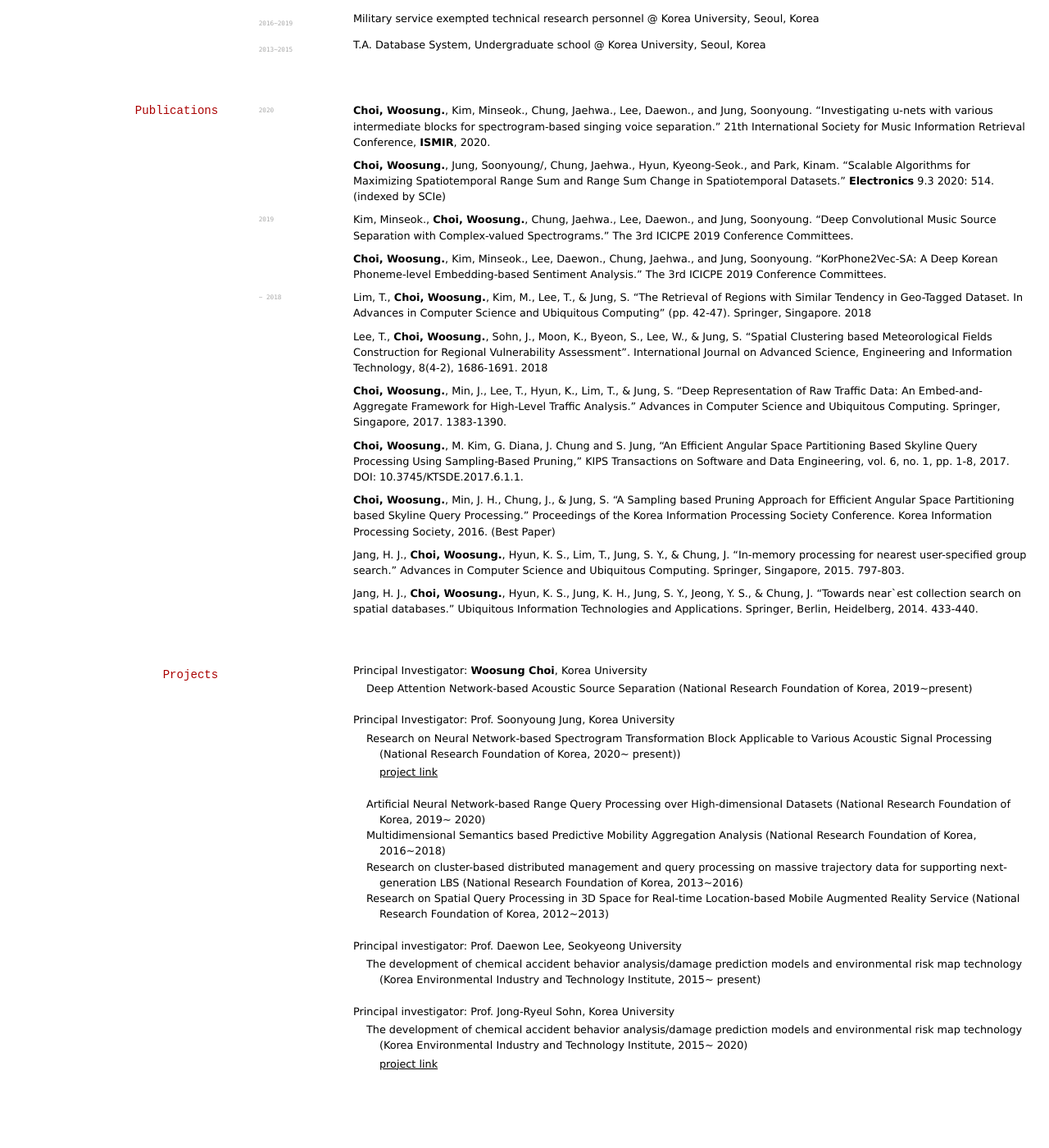
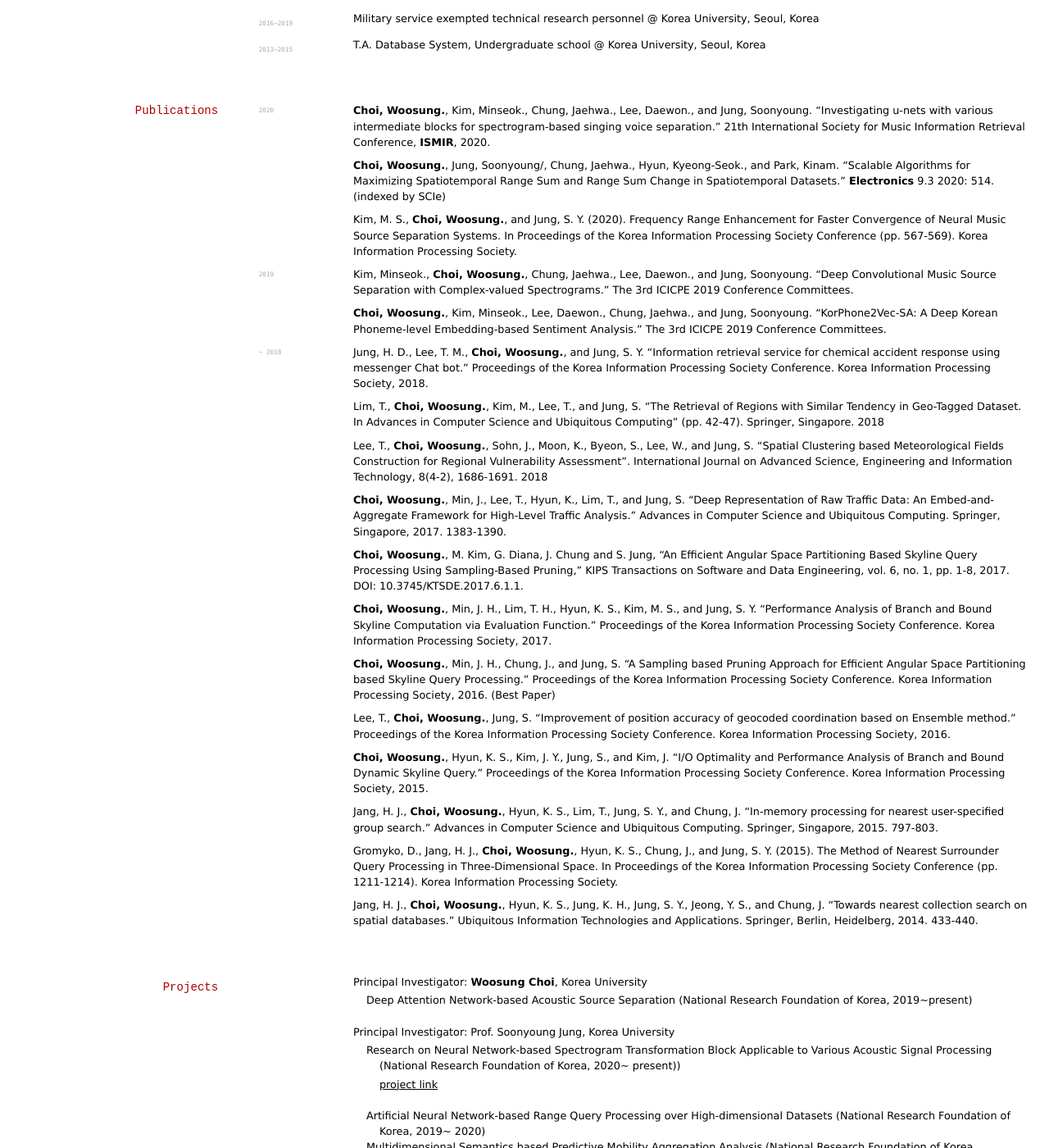
Before and after one commit to ws-choi/cv, a Jekyll site: the page built from index.md, in a window 1280 px wide and 1400 px high, scrolled down 994 px. Shown: the whole window at 82% size. Built offline with Jekyll 4.4.1, drawn with Linux system fonts in a browser that asks for light colours; before the commit the page ends 2320 px from its top, so only the background shows below that; some of the changed text lies outside the part shown.

Commit message:
Update index.md

```diff
--- a/index.md
+++ b/index.md
@@ -47,7 +47,7 @@ Korea University, Seoul, Korea
     - [Locality-Sensitive Neighborhood Component Analysis for Preserving Class Neighborhood Structure](https://1drv.ms/p/s!AszT-SZB_jBylxqwb5M7jddIE9Tk?e=6dOqAG)
 
 - Best Paper (Korea Information Processing Society Conference):
-    - **Choi, Woosung.**, W. S., Min, J. H., Chung, J., & Jung, S. "A Sampling based Pruning Approach for Efficient Angular Space Partitioning based Skyline Query Processing." Proceedings of the Korea Information Processing Society Conference. Korea Information Processing Society, 2016.
+    - **Choi, Woosung.**, W. S., Min, J. H., Chung, J., and Jung, S. "A Sampling based Pruning Approach for Efficient Angular Space Partitioning based Skyline Query Processing." Proceedings of the Korea Information Processing Society Conference. Korea Information Processing Society, 2016.
 
 `2014`
 - Scholarship supported by Korea University
@@ -83,25 +83,38 @@ Korea University, Seoul, Korea
 
 **Choi, Woosung.**, Jung, Soonyoung/, Chung, Jaehwa., Hyun, Kyeong-Seok., and Park, Kinam. "Scalable Algorithms for Maximizing Spatiotemporal Range Sum and Range Sum Change in Spatiotemporal Datasets." **Electronics** 9.3 2020: 514. (indexed by SCIe)
 
+Kim, M. S., **Choi, Woosung.**, and Jung, S. Y. (2020). Frequency Range Enhancement for Faster Convergence of Neural Music Source Separation Systems. In Proceedings of the Korea Information Processing Society Conference (pp. 567-569). Korea Information Processing Society.
+
 `2019`
 Kim, Minseok., **Choi, Woosung.**, Chung, Jaehwa., Lee, Daewon., and Jung, Soonyoung. "Deep Convolutional Music Source Separation with Complex-valued Spectrograms." The 3rd ICICPE 2019 Conference Committees.
 
 **Choi, Woosung.**, Kim, Minseok., Lee, Daewon., Chung, Jaehwa., and Jung, Soonyoung. "KorPhone2Vec-SA: A Deep Korean Phoneme-level Embedding-based Sentiment Analysis." The 3rd ICICPE 2019 Conference Committees.
 
 `~ 2018`
-Lim, T., **Choi, Woosung.**, Kim, M., Lee, T., & Jung, S. "The Retrieval of Regions with Similar Tendency in Geo-Tagged Dataset. In Advances in Computer Science and Ubiquitous Computing" (pp. 42-47). Springer, Singapore. 2018
 
-Lee, T., **Choi, Woosung.**, Sohn, J., Moon, K., Byeon, S., Lee, W., & Jung, S. "Spatial Clustering based Meteorological Fields Construction for Regional Vulnerability Assessment". International Journal on Advanced Science, Engineering and Information Technology, 8(4-2), 1686-1691. 2018
+Jung, H. D., Lee, T. M., **Choi, Woosung.**, and Jung, S. Y. "Information retrieval service for chemical accident response using messenger Chat bot." Proceedings of the Korea Information Processing Society Conference. Korea Information Processing Society, 2018.
 
-**Choi, Woosung.**, Min, J., Lee, T., Hyun, K., Lim, T., & Jung, S. "Deep Representation of Raw Traffic Data: An Embed-and-Aggregate Framework for High-Level Traffic Analysis." Advances in Computer Science and Ubiquitous Computing. Springer, Singapore, 2017. 1383-1390.
+Lim, T., **Choi, Woosung.**, Kim, M., Lee, T., and Jung, S. "The Retrieval of Regions with Similar Tendency in Geo-Tagged Dataset. In Advances in Computer Science and Ubiquitous Computing" (pp. 42-47). Springer, Singapore. 2018
+
+Lee, T., **Choi, Woosung.**, Sohn, J., Moon, K., Byeon, S., Lee, W., and Jung, S. "Spatial Clustering based Meteorological Fields Construction for Regional Vulnerability Assessment". International Journal on Advanced Science, Engineering and Information Technology, 8(4-2), 1686-1691. 2018
+
+**Choi, Woosung.**, Min, J., Lee, T., Hyun, K., Lim, T., and Jung, S. "Deep Representation of Raw Traffic Data: An Embed-and-Aggregate Framework for High-Level Traffic Analysis." Advances in Computer Science and Ubiquitous Computing. Springer, Singapore, 2017. 1383-1390.
 
 **Choi, Woosung.**, M. Kim, G. Diana, J. Chung and S. Jung, "An Efficient Angular Space Partitioning Based Skyline Query Processing Using Sampling-Based Pruning," KIPS Transactions on Software and Data Engineering, vol. 6, no. 1, pp. 1-8, 2017. DOI: 10.3745/KTSDE.2017.6.1.1.
 
-**Choi, Woosung.**,  Min, J. H., Chung, J., & Jung, S. "A Sampling based Pruning Approach for Efficient Angular Space Partitioning based Skyline Query Processing." Proceedings of the Korea Information Processing Society Conference. Korea Information Processing Society, 2016. (Best Paper)
+**Choi, Woosung.**, Min, J. H., Lim, T. H., Hyun, K. S., Kim, M. S., and Jung, S. Y. "Performance Analysis of Branch and Bound Skyline Computation via Evaluation Function." Proceedings of the Korea Information Processing Society Conference. Korea Information Processing Society, 2017.
 
-Jang, H. J., **Choi, Woosung.**, Hyun, K. S., Lim, T., Jung, S. Y., & Chung, J. "In-memory processing for nearest user-specified group search." Advances in Computer Science and Ubiquitous Computing. Springer, Singapore, 2015. 797-803.
+**Choi, Woosung.**,  Min, J. H., Chung, J., and Jung, S. "A Sampling based Pruning Approach for Efficient Angular Space Partitioning based Skyline Query Processing." Proceedings of the Korea Information Processing Society Conference. Korea Information Processing Society, 2016. (Best Paper)
 
-Jang, H. J., **Choi, Woosung.**, Hyun, K. S., Jung, K. H., Jung, S. Y., Jeong, Y. S., & Chung, J. "Towards near`est collection search on spatial databases." Ubiquitous Information Technologies and Applications. Springer, Berlin, Heidelberg, 2014. 433-440.
+Lee, T., **Choi, Woosung.**, Jung, S. "Improvement of position accuracy of geocoded coordination based on Ensemble method." Proceedings of the Korea Information Processing Society Conference. Korea Information Processing Society, 2016.
+
+**Choi, Woosung.**,  Hyun, K. S., Kim, J. Y., Jung, S., and Kim, J. "I/O Optimality and Performance Analysis of Branch and Bound Dynamic Skyline Query." Proceedings of the Korea Information Processing Society Conference. Korea Information Processing Society, 2015.
+
+Jang, H. J., **Choi, Woosung.**, Hyun, K. S., Lim, T., Jung, S. Y., and Chung, J. "In-memory processing for nearest user-specified group search." Advances in Computer Science and Ubiquitous Computing. Springer, Singapore, 2015. 797-803.
+
+Gromyko, D., Jang, H. J.,  **Choi, Woosung.**, Hyun, K. S., Chung, J., and Jung, S. Y. (2015). The Method of Nearest Surrounder Query Processing in Three-Dimensional Space. In Proceedings of the Korea Information Processing Society Conference (pp. 1211-1214). Korea Information Processing Society.
+
+Jang, H. J., **Choi, Woosung.**, Hyun, K. S., Jung, K. H., Jung, S. Y., Jeong, Y. S., and Chung, J. "Towards nearest collection search on spatial databases." Ubiquitous Information Technologies and Applications. Springer, Berlin, Heidelberg, 2014. 433-440.
 
 ## Projects
 
```
